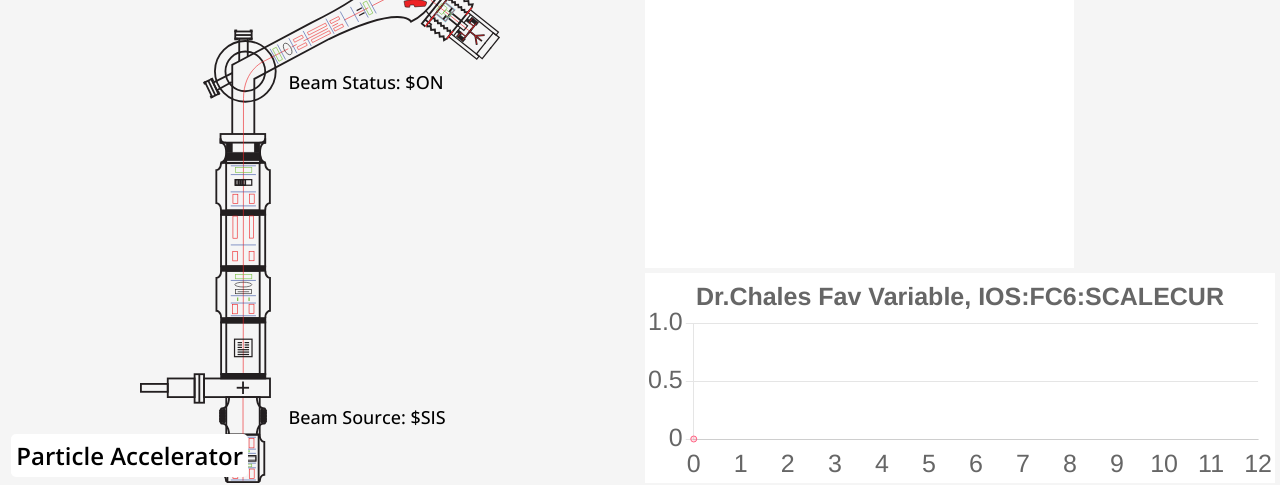
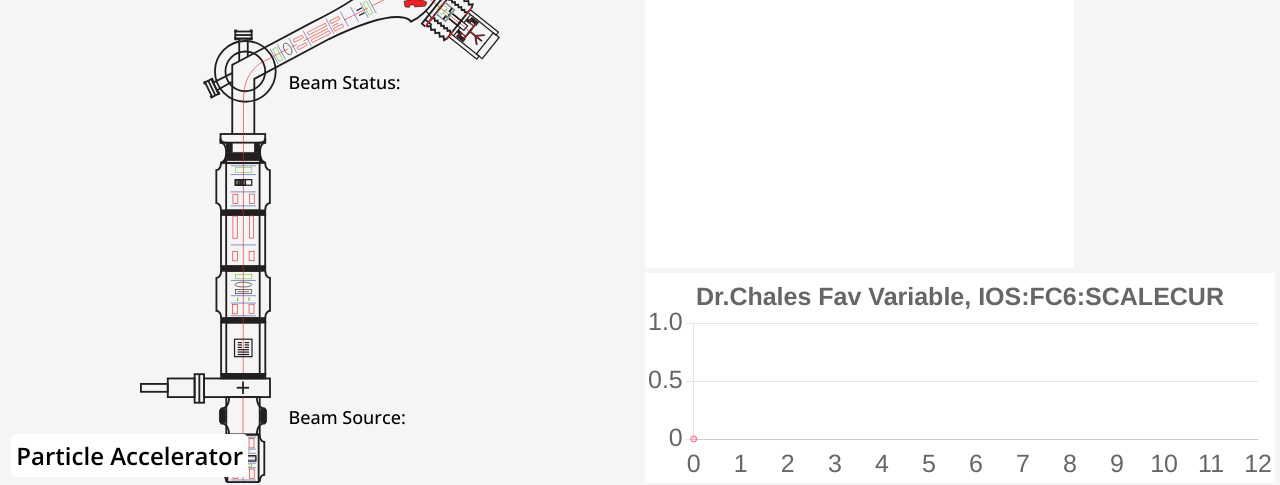
Before and after one commit to Filet26/TRIUMF_442_HLA_2, a plain HTML site: page TRIUMF-frontend/index.html in a window 1280 px wide. Shown: the part 282-767 px from the top of the page. Drawn offline with nearby package versions, Linux system fonts and the light colour scheme; no server answers.

Commit message:
empty html

```diff
--- a/TRIUMF-frontend/index.html
+++ b/TRIUMF-frontend/index.html
@@ -35,8 +35,8 @@
     <section>
       <div class="imageLabelContainer">
         <h2 class="sectionTitle">Particle Accelerator</h2>
-        <label class="diagramLabelBeamSource">Beam Source: $SIS</label>
-        <label class="diagramLabelBeamStatus">Beam Status: $ON</label>
+        <label class="diagramLabelBeamSource">Beam Source: </label>
+        <label class="diagramLabelBeamStatus">Beam Status: </label>
         <img src="./public/diagram.svg" class="diagram-img" />
       </div>
     </section>
```
